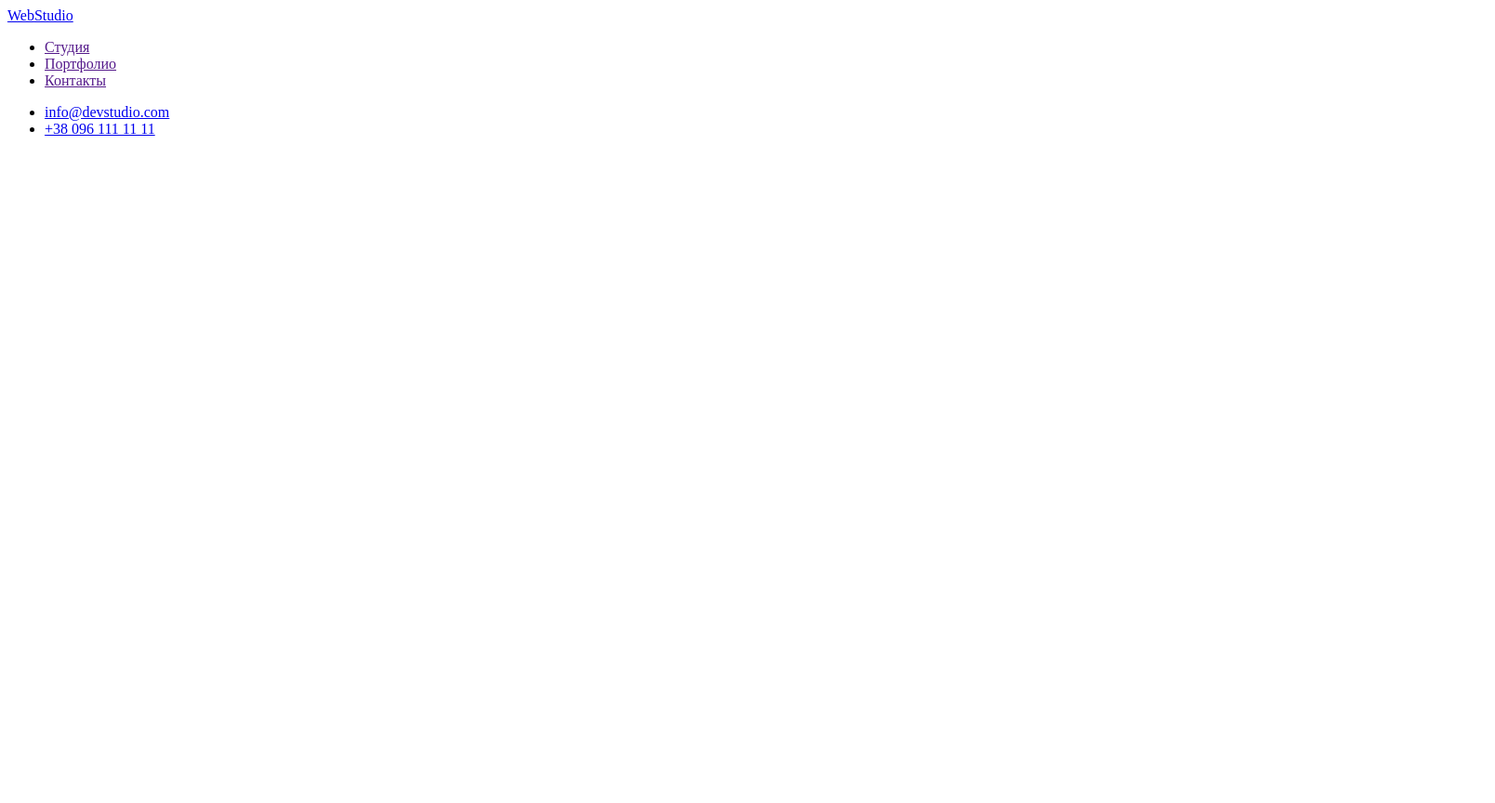
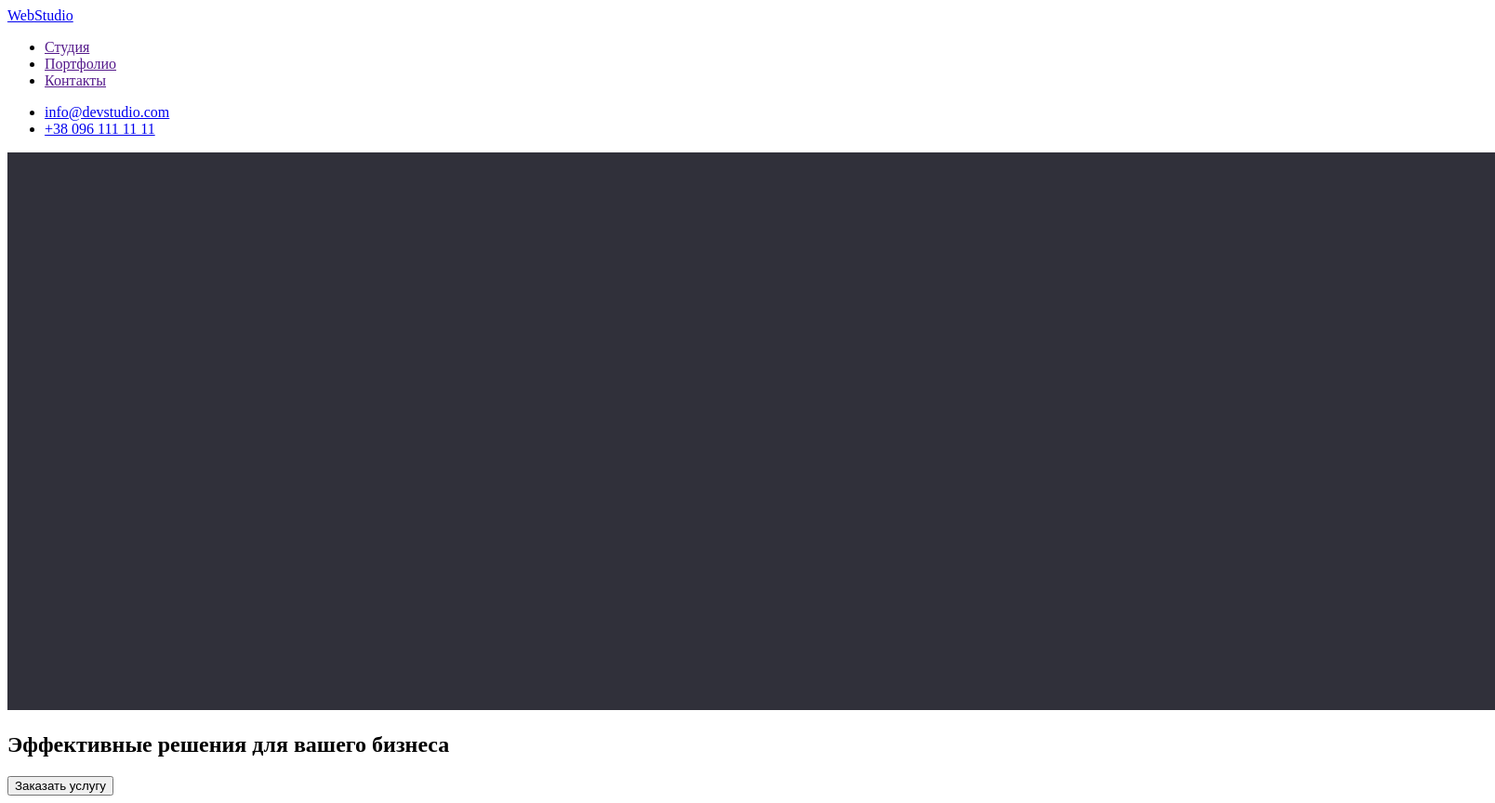
Before and after one commit to VolodymyrKudriavtsev/goit-markup-hw-01, a plain HTML site: page index.html in a window 1280 px wide. Shown: the whole page at 93% size, 1608 px wide, since content can reach past the window. Before the commit the page ends 800 px from the top, so only its background shows below. Drawn offline with Linux system fonts and the light colour scheme.

Commit message:
Виправив <header>, почав <main>

```diff
--- a/index.html
+++ b/index.html
@@ -8,8 +8,8 @@
     </head>
     <body>
         <header>
-            <a href="/"><span>Web</span>Studio</a>
             <nav>
+                <a href="/"><span>Web</span>Studio</a>
                 <ul>
                     <li><a href="">Студия</a></li>
                     <li><a href="">Портфолио</a></li>
@@ -22,7 +22,14 @@
             </ul>
         </header>
 
-        <main></main>
+        <main>
+            <section>
+                <img src="./images/Bg (1).jpg" width="1600" height="600" alt="Темный фон">
+                <h1>Эффективные решения для вашего бизнеса</h1>
+                <button type="button">Заказать услугу</button>
+            </section>
+
+        </main>
 
         <footer></footer>
     </body>
```
Also changed, not shown: images/Bg (1).jpg (added), images/Bg.jpg (added).
